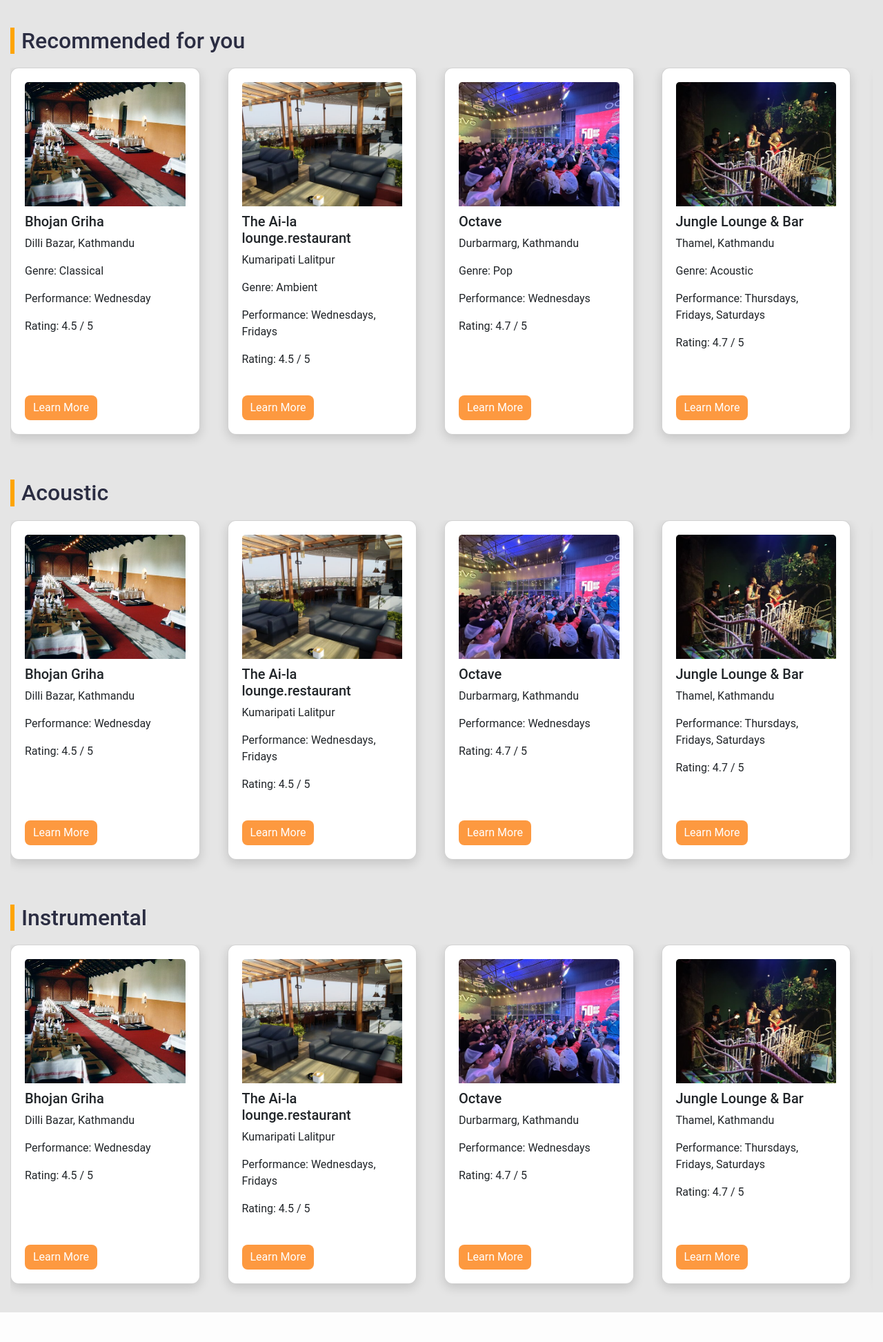
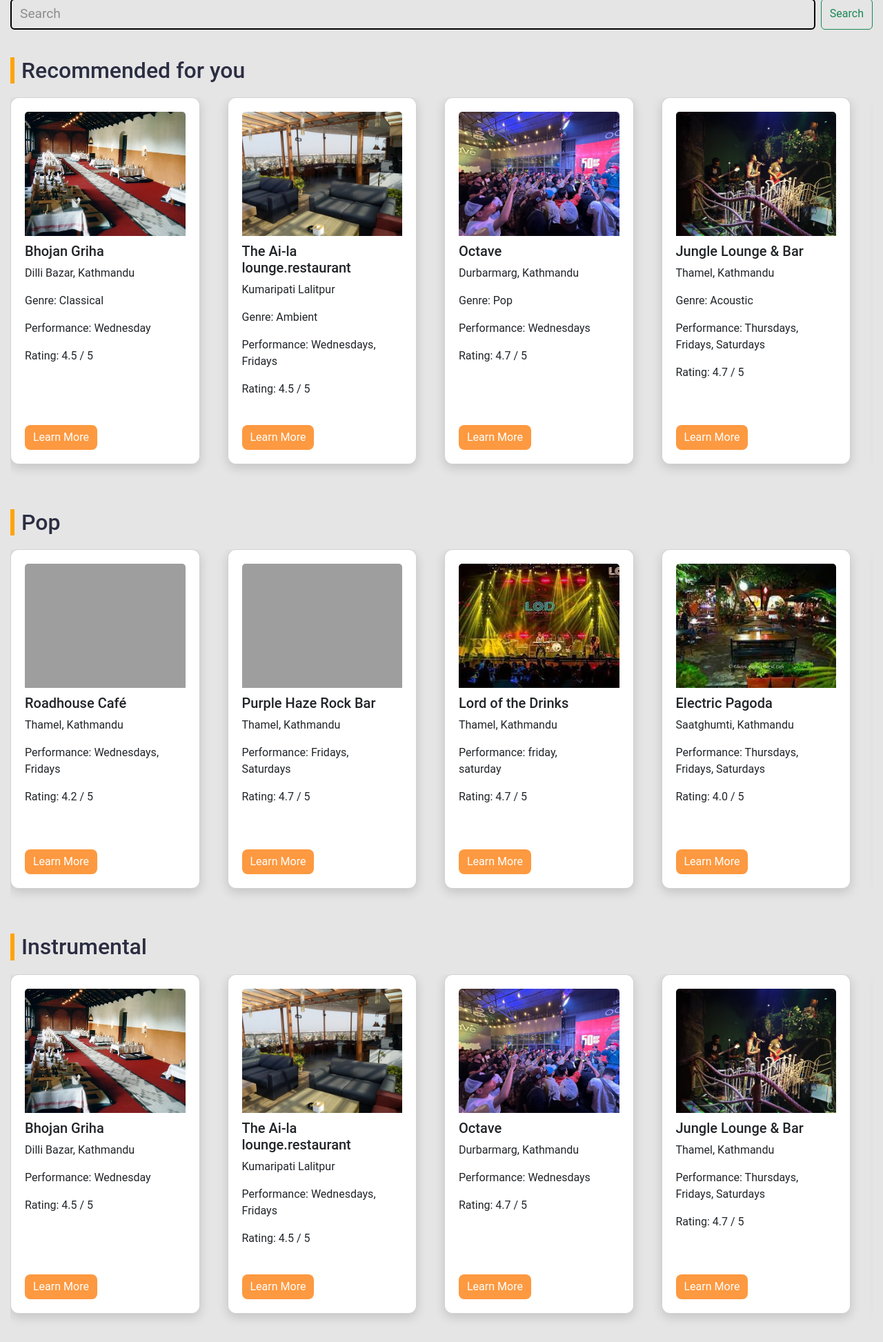
Before and after one commit to Tricch/LMRR, a Django app: page /dashboard in a window 1280 px wide. Shown: the part 79-2024 px from the top of the page at 69% size. Before the commit the page ends 1981 px from the top, so only its background shows below. Run offline with Django 5.2, Linux system fonts and the light colour scheme; a user stored in the database is signed in; data comes from the database, SQL or seed files in the repository; both versions use the stored data as it was after the commit; grey boxes are pictures that could not be loaded.

Commit message:
ninth commit

```diff
--- a/authentication/models.py
+++ b/authentication/models.py
@@ -20,6 +20,8 @@ day_choices = (
     ("Saturday","Saturday")
 )
 
+
+
 class Restaurant(models.Model):
     rest_name = models.CharField(max_length=100)
     location = models.CharField(max_length=100)
--- a/authentication/views.py
+++ b/authentication/views.py
@@ -1,4 +1,4 @@
-from django.shortcuts import render, redirect
+from django.shortcuts import render, redirect,HttpResponse
 from django.contrib.auth.models import User
 from django.contrib.auth import authenticate, login as lgn, logout as lgo
 from django.contrib import messages
@@ -23,6 +23,7 @@ def signup(request):
             return render(request, 'index.html', params)
     return render(request, 'index.html')
 
+
 def login(request):
     if request.method == "POST":
         username = request.POST.get('username')
@@ -36,31 +37,56 @@ def login(request):
             messages.error(request, "Invalid username or password")
     return render(request, 'index.html')
 
+
 def logout(request):
     lgo(request)
     messages.success(request, "Logged out successfully")
     return redirect('home')
 
+
 def dashboard(request):
     if request.user.is_authenticated:
         all_restu = Restaurant.objects.all().order_by("-pk")
-        params = {'resturants': all_restu}
+        pop_restu = Restaurant.objects.all().filter(genre='Pop')
+        params = {'resturants': all_restu,'pops':pop_restu}
 
         return render(request, 'dashboard.html', params)
     else:
         return redirect('home')
 
-def restaurant(request):
+
+def restaurant(request,pk):
     if request.user.is_authenticated:
         all_restu = Restaurant.objects.all().order_by("-pk")
-        params = {'resturants': all_restu}
+        one_restu = Restaurant.objects.filter(id=pk)
+        params = {'resturants': all_restu,'one_restu':one_restu}
 
         return render(request, 'restaurant.html', params)
     else:
         return redirect('home')
+
 
 def profile(request):
     if request.user.is_authenticated:
         return render(request, 'profile.html')
     else:
         return redirect('home')
+
+
+def search(request):
+    if request.user.is_authenticated:
+        try:
+            query = request.POST.get('query')
+            print("fdsfadfa",query)
+            searched_restu = Restaurant.objects.filter(rest_name__icontains=query)
+            params = {'searches':searched_restu}
+            return render(request, 'search.html', params)
+        except:
+            return HttpResponse("nothing found")
+    else:
+        return redirect('home')
+
+
+def contact(request):
+    params = {'title':'Contact'}
+    return render(request, 'contact.html')
--- a/backend/urls.py
+++ b/backend/urls.py
@@ -16,7 +16,7 @@ Including another URLconf
 """
 from django.contrib import admin
 from django.urls import path
-from authentication.views import home, login, logout, signup, dashboard, profile, restaurant
+from authentication.views import home, login, logout, signup, dashboard, profile, restaurant,search
 from django.conf import settings
 from django.conf.urls.static import static
 
@@ -24,9 +24,10 @@ urlpatterns = [
     path('admin/', admin.site.urls),
     path('', home, name="home"),
     path('dashboard', dashboard,  name='dashboard'),
-    path('restaurant', restaurant,  name='restaurant'),
+    path('restaurant/<int:pk>', restaurant,  name='restaurant'),
     path('profile', profile,  name='profile'),
     path('signup', signup,  name='signup'),
+    path('logout', logout,  name='logout'),
     path('login', login,  name='login'),
-    path('logout', logout,  name='logout'),
+    path('search',search,name="search"),
 ] + static(settings.MEDIA_URL, document_root=settings.MEDIA_ROOT)
--- a/static/css/style.css
+++ b/static/css/style.css
@@ -17,12 +17,16 @@ body {
   font-family: var(--primary-font);
   background-image: var(--background);
   background-repeat: no-repeat;
+  margin-top: 10%;
 }
 
 /* ############################# Navbar ###############################*/
 .navbar {
   width: 100%;
   padding: 0.5rem 2rem;
+  position: fixed;
+  top: 0;
+  z-index: 1;
 }
 
 .navbar-brand {
@@ -257,7 +262,7 @@ body {
   transition: background 0.2s;
 }
 
-.card:hover .card-link {
+.card-link {
   background: var(--darkorange);
 }
 
--- a/templates/base.html
+++ b/templates/base.html
@@ -36,7 +36,9 @@
         background-color: aliceblue;
         font-size: 1.1rem;
         position: absolute;
+        top: 0;
         right: 0;
+        z-index: 2;
       " role="alert">
     <strong>Message:</strong> {{ message }}
     <button type="button" class="btn-close" style="padding: 0; position: unset; float: right" data-bs-dismiss="alert"
--- a/templates/dashboard.html
+++ b/templates/dashboard.html
@@ -12,6 +12,7 @@
     --thumb: #edf2f4;
 }
 body {
+    margin-top: 6%;
     color: var(--black);
     background: var(--platinum);
 }
@@ -24,10 +25,20 @@ h2 {
     font-size: 32px;
     margin: 40px 0 20px;
 }
-
+.form-control{
+    border: 2px solid black;
+    color: black !important;
+}
 {% endblock css %}
 {% block body %}
 <div class="container">
+
+    <!-- Search -->
+    <form class="d-flex" method="POST"  action="{% url 'search' %}"> {% csrf_token %}
+        <input class="form-control me-2" type="search" placeholder="Search" aria-label="Search" name="query">
+        <button class="btn btn-outline-success" type="submit">Search</button>
+    </form>
+
     <h2 class="rec-title">Recommended for you</h2>
     <ul class="cards">
 
@@ -44,7 +55,7 @@ h2 {
                 </div>
             </div>
             <div class="card-link-wrapper">
-                <a href="/restaurant" class="card-link">Learn More</a>
+                <a href="{% url 'restaurant' restu.pk %}" class="card-link">Learn More</a>
             </div>
         </li>
         {% endfor %}
@@ -52,22 +63,22 @@ h2 {
     </ul>
 </div>
 <div class="container">
-    <h2 class="rec-title">Acoustic</h2>
+    <h2 class="rec-title">Pop</h2>
     <ul class="cards">
 
-        {% for restu in resturants %}
+        {% for pop in pops %}
         <li class="card">
             <div>
-                <img src="{{MEDIA_ROOT}}{{restu.rest_image.url}}" class="card-img-top" alt="...">
-                <h3 class="card-title">{{restu.rest_name}}</h3>
+                <img src="{{MEDIA_ROOT}}{{pop.rest_image.url}}" class="card-img-top" alt="...">
+                <h3 class="card-title">{{pop.rest_name}}</h3>
                 <div class="card-content">
-                    <p>{{restu.location}}</p>
-                    <p>Performance: {{restu.day}}</p>
-                    <p>Rating: {{restu.ratings}} / 5</p>
+                    <p>{{pop.location}}</p>
+                    <p>Performance: {{pop.day}}</p>
+                    <p>Rating: {{pop.ratings}} / 5</p>
                 </div>
             </div>
             <div class="card-link-wrapper">
-                <a href="/restaurant" class="card-link">Learn More</a>
+                <a href="{% url 'restaurant' pop.pk %}" class="card-link">Learn More</a>
             </div>
         </li>
         {% endfor %}
@@ -90,7 +101,7 @@ h2 {
                 </div>
             </div>
             <div class="card-link-wrapper">
-                <a href="/restaurant" class="card-link">Learn More</a>
+                <a href="{% url 'restaurant' restu.pk %}" class="card-link">Learn More</a>
             </div>
         </li>
         {% endfor %}
--- a/templates/index.html
+++ b/templates/index.html
@@ -1,6 +1,11 @@
 {% extends 'base.html' %}
 {% load static %}
 {% block title %} Home {% endblock title %}
+{% block css %}
+  body{
+    margin: 0;
+  }
+{% endblock css %}
 
 {% block body %}
 
```
Also changed, not shown: other parts of static/css/style.css (+71 -17 lines), templates/restaurant.html (+36 -88 lines), templates/search.html (added, +66 -0 lines), db.sqlite3.
